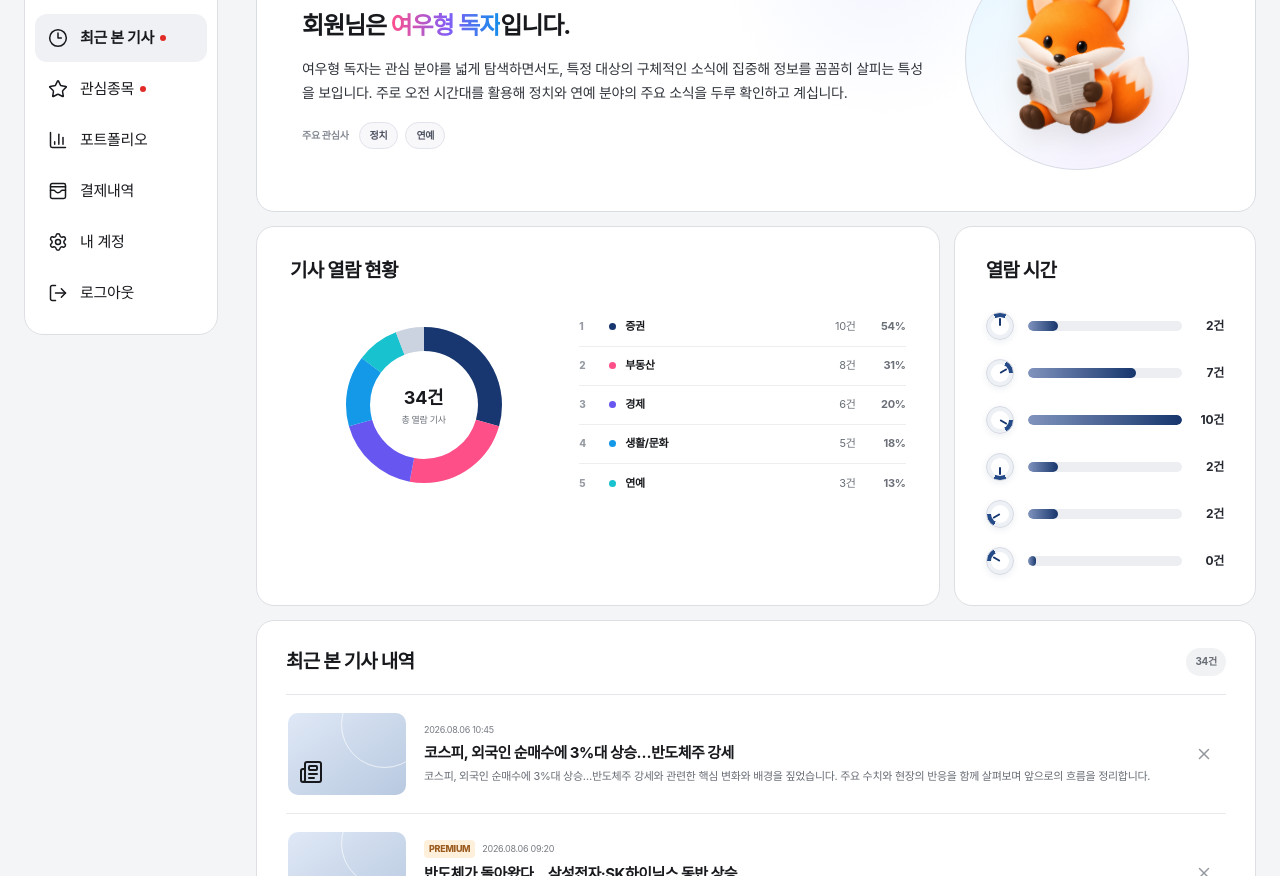
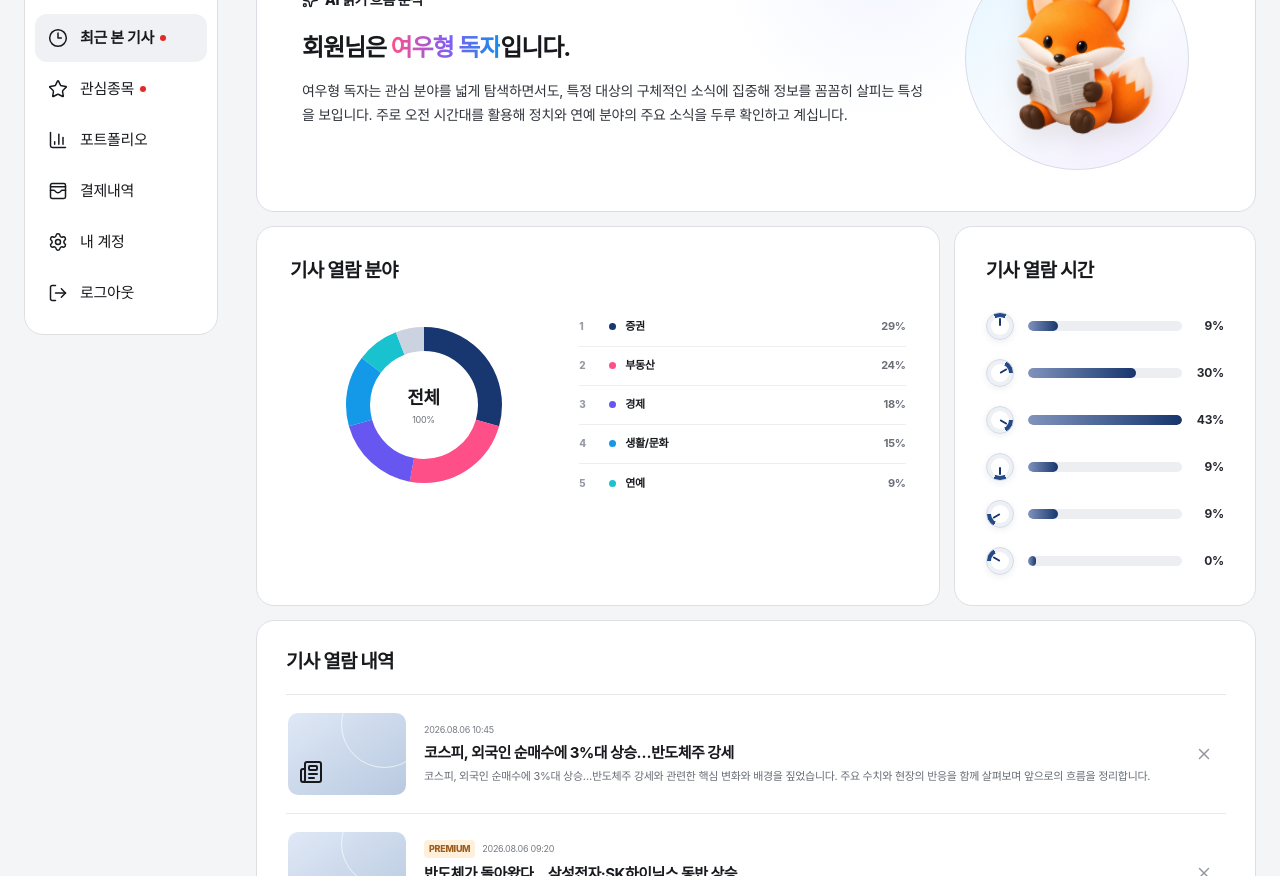
Before and after one commit to hktouchkim/myhankyung, a Next.js app: page /recent-articles in a window 1280 px wide. Shown: the part 320-1196 px from the top of the page. Built offline with nearby package versions, Linux system fonts and the light colour scheme.

Commit message:
Unify recent article metrics

```diff
--- a/app/globals.css
+++ b/app/globals.css
@@ -2805,21 +2805,6 @@ p {
   letter-spacing: -0.04em;
 }
 
-.module-count {
-  display: inline-flex;
-  min-height: 28px;
-  padding: 0 9px;
-  align-items: center;
-  gap: 5px;
-  border-radius: 999px;
-  background: #f1f2f4;
-  color: #676c74;
-  font-size: 10px;
-  font-style: normal;
-  font-weight: 750;
-  white-space: nowrap;
-}
-
 .reading-stats-layout {
   display: grid;
   grid-template-columns: minmax(250px, 0.9fr) minmax(280px, 1.1fr);
@@ -3027,7 +3012,7 @@ p {
   min-height: 39px;
   align-items: center;
   border-bottom: 1px solid #eeeeef;
-  grid-template-columns: 23px 9px minmax(0, 1fr) 35px 43px;
+  grid-template-columns: 23px 9px minmax(0, 1fr) 43px;
   gap: 7px;
   font-size: 11px;
 }
@@ -3048,7 +3033,6 @@ p {
   border-radius: 50%;
 }
 
-.top-category-list li > span:not(.category-rank),
 .top-category-list em {
   color: var(--muted);
   font-style: normal;
@@ -3154,37 +3138,8 @@ p {
   line-height: 1.72;
 }
 
-.ai-interest-list {
-  display: flex;
-  margin-top: 17px;
-  align-items: center;
-  gap: 7px;
-}
-
-.ai-interest-list span {
-  margin-right: 3px;
-  color: #858a93;
-  font-size: 10px;
-  font-weight: 750;
-}
-
-.ai-interest-list strong {
-  padding: 5px 10px;
-  border: 1px solid #e1e3ea;
-  border-radius: 999px;
-  background: #f8f8fb;
-  color: #4d5260;
-  font-size: 10px;
-}
-
 .recent-list-heading {
   padding-bottom: 18px;
-}
-
-.recent-list-meta {
-  display: flex;
-  align-items: center;
-  gap: 7px;
 }
 
 .recent-article-list {
--- a/app/recent-articles/recent-articles-client.tsx
+++ b/app/recent-articles/recent-articles-client.tsx
@@ -48,12 +48,12 @@ const NAV_ITEMS: { label: string; icon: LucideIcon; href: string; active?: boole
 ];
 
 const CATEGORY_DATA = [
-  { name: "증권", count: 10, share: 54, color: "#18366f" },
-  { name: "부동산", count: 8, share: 31, color: "#ff4f89" },
-  { name: "경제", count: 6, share: 20, color: "#6756ef" },
-  { name: "생활/문화", count: 5, share: 18, color: "#1499e9" },
-  { name: "연예", count: 3, share: 13, color: "#18c2cf" },
-  { name: "한경동영상", count: 2, share: 10, color: "#ccd3e0" },
+  { name: "증권", count: 10, color: "#18366f" },
+  { name: "부동산", count: 8, color: "#ff4f89" },
+  { name: "경제", count: 6, color: "#6756ef" },
+  { name: "생활/문화", count: 5, color: "#1499e9" },
+  { name: "연예", count: 3, color: "#18c2cf" },
+  { name: "한경동영상", count: 2, color: "#ccd3e0" },
 ];
 
 const READING_TIME_DATA = [
@@ -146,7 +146,7 @@ function ReadingDonut() {
                 strokeDasharray={`${item.percentage} ${100 - item.percentage}`}
                 strokeDashoffset={-item.offset}
                 tabIndex={0}
-                aria-label={`${item.name} ${item.count}건, ${item.share}%`}
+                aria-label={`${item.name} ${Math.round(item.percentage)}%`}
                 onMouseEnter={() => setActiveName(item.name)}
                 onMouseLeave={() => setActiveName(null)}
                 onFocus={() => setActiveName(item.name)}
@@ -157,9 +157,9 @@ function ReadingDonut() {
         </svg>
         <div className="reading-donut-center" aria-live="polite">
           {active ? (
-            <><strong>{active.name}</strong><span>{active.count}건 · {active.share}%</span></>
+            <><strong>{active.name}</strong><span>{Math.round((active.count / total) * 100)}%</span></>
           ) : (
-            <><strong>{total}건</strong><span>총 열람 기사</span></>
+            <><strong>전체</strong><span>100%</span></>
           )}
         </div>
       </div>
@@ -175,6 +175,8 @@ export default function RecentArticlesClient() {
   const [toast, setToast] = useState("");
   const visibleArticles = useMemo(() => articles.slice(0, visibleCount), [articles, visibleCount]);
   const topCategories = CATEGORY_DATA.slice(0, 5);
+  const totalCategoryCount = CATEGORY_DATA.reduce((sum, item) => sum + item.count, 0);
+  const totalReadingTimeCount = READING_TIME_DATA.reduce((sum, item) => sum + item.count, 0);
   const peakReadingCount = Math.max(...READING_TIME_DATA.map((item) => item.count));
 
   useEffect(() => {
@@ -235,11 +237,6 @@ export default function RecentArticlesClient() {
               <div className="ai-reading-kicker"><Sparkles size={17} /><span>AI 읽기 흐름 분석</span></div>
               <h2 id="reading-ai-title">회원님은 <strong>여우형 독자</strong>입니다.</h2>
               <p>여우형 독자는 관심 분야를 넓게 탐색하면서도, 특정 대상의 구체적인 소식에 집중해 정보를 꼼꼼히 살피는 특성을 보입니다. 주로 오전 시간대를 활용해 정치와 연예 분야의 주요 소식을 두루 확인하고 계십니다.</p>
-              <div className="ai-interest-list" aria-label="주요 관심사">
-                <span>주요 관심사</span>
-                <strong>정치</strong>
-                <strong>연예</strong>
-              </div>
             </div>
             <div className="ai-character-wrap" aria-hidden="true">
               <img src="/reading-fox.png" alt="" width="300" height="300" />
@@ -249,7 +246,7 @@ export default function RecentArticlesClient() {
           <section className="reading-insights-grid" aria-label="기사 열람 통계">
             <article className="recent-module reading-category-card" aria-labelledby="reading-stats-title">
               <div className="recent-module-heading">
-                <h2 id="reading-stats-title">기사 열람 현황</h2>
+                <h2 id="reading-stats-title">기사 열람 분야</h2>
               </div>
               <div className="reading-stats-layout">
                 <ReadingDonut />
@@ -259,8 +256,7 @@ export default function RecentArticlesClient() {
                       <span className="category-rank">{index + 1}</span>
                       <i style={{ background: item.color }} aria-hidden="true" />
                       <strong>{item.name}</strong>
-                      <span>{item.count}건</span>
-                      <em>{item.share}%</em>
+                      <em>{Math.round((item.count / totalCategoryCount) * 100)}%</em>
                     </li>
                   ))}
                 </ol>
@@ -269,11 +265,14 @@ export default function RecentArticlesClient() {
 
             <article className="recent-module reading-time-card" aria-labelledby="reading-time-title">
               <div className="recent-module-heading reading-time-heading">
-                <h2 id="reading-time-title">열람 시간</h2>
+                <h2 id="reading-time-title">기사 열람 시간</h2>
               </div>
-              <div className="reading-time-chart" aria-label="시간대별 기사 열람 건수">
-                {READING_TIME_DATA.map((item) => (
-                  <div className="reading-time-column" key={item.label} aria-label={`${item.label}시, ${item.name}, ${item.description}, ${item.count}건`}>
+              <div className="reading-time-chart" aria-label="시간대별 기사 열람 비율">
+                {READING_TIME_DATA.map((item) => {
+                  const share = Math.round((item.count / totalReadingTimeCount) * 100);
+
+                  return (
+                    <div className="reading-time-column" key={item.label} aria-label={`${item.label}시, ${item.name}, ${item.description}, ${share}%`}>
                       <span
                         className="reading-time-clock"
                         role="img"
@@ -284,19 +283,17 @@ export default function RecentArticlesClient() {
                       <span className="reading-time-bar-track" aria-hidden="true">
                         <i style={{ width: `${(item.count / peakReadingCount) * 100}%` }} />
                       </span>
-                    <strong>{item.count}건</strong>
+                      <strong>{share}%</strong>
                     </div>
-                ))}
+                  );
+                })}
               </div>
             </article>
           </section>
 
           <section className="recent-module recent-list-module" aria-labelledby="recent-list-title">
             <div className="recent-module-heading recent-list-heading">
-              <h2 id="recent-list-title">최근 본 기사 내역</h2>
-              <div className="recent-list-meta">
-                <span className="module-count">{articles.length}건</span>
-              </div>
+              <h2 id="recent-list-title">기사 열람 내역</h2>
             </div>
             <div className="recent-article-list">
               {visibleArticles.map((article) => (
```
Also changed, not shown: 1 other file (tests, documents, lock files or other folders). Lines whose indentation alone changed are shown as unchanged.
